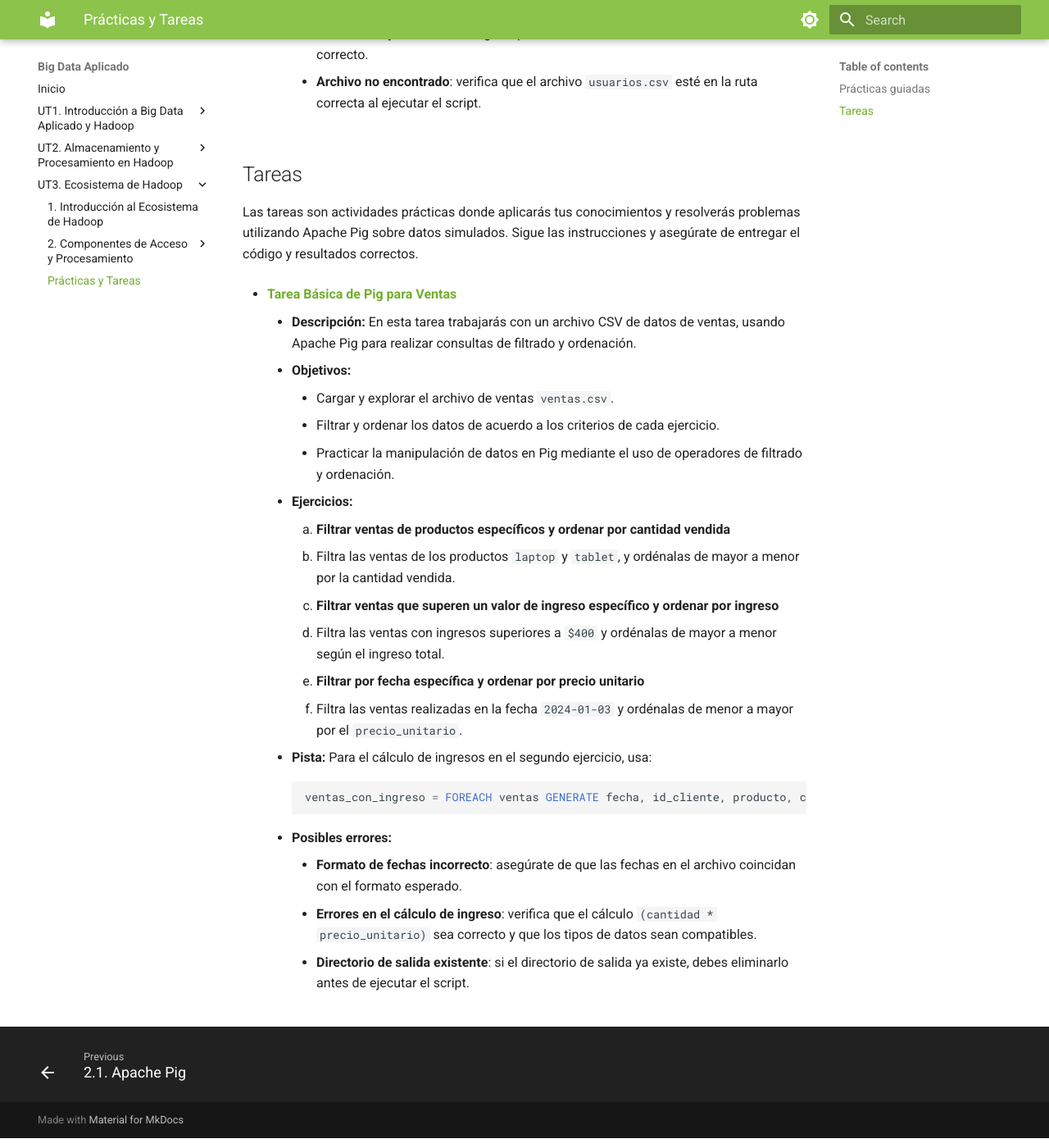
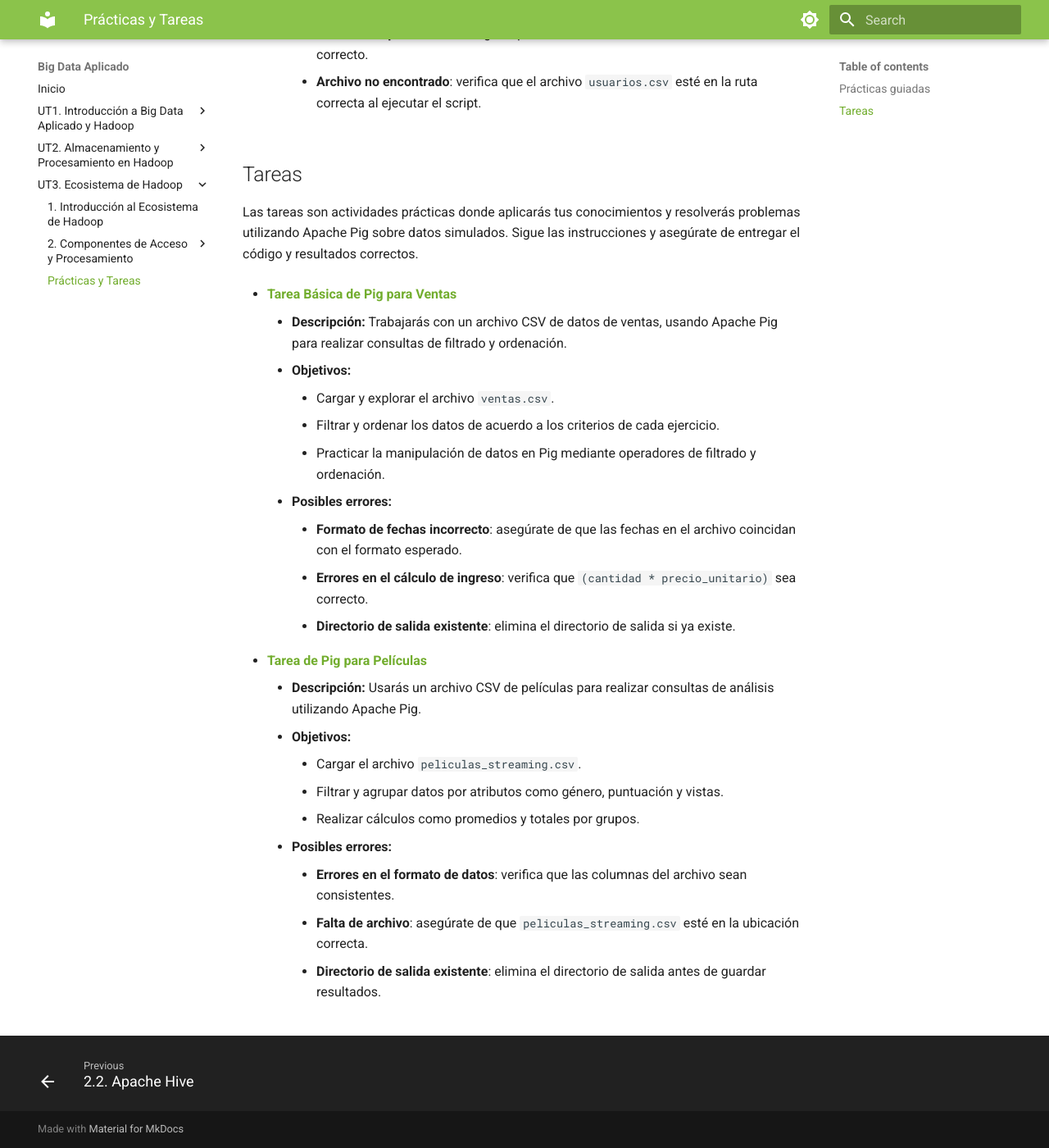
Before and after one commit to jgarciadeparedesh02/bda-apuntes, an MkDocs documentation site: the page built from docs/ut3-ecosistema-hadoop/tareas/index.md, in a window 1280 px wide and 1400 px high, scrolled down 791 px. Shown: the whole window at 82% size. Built offline with MkDocs 1.6.1 and Material for MkDocs 9.7.7, drawn with Linux system fonts in a browser that asks for light colours.

Commit message:
new task

````diff
--- a/docs/ut3-ecosistema-hadoop/tareas/index.md
+++ b/docs/ut3-ecosistema-hadoop/tareas/index.md
@@ -23,26 +23,23 @@ Las prácticas guiadas están diseñadas para que sigas un conjunto de instrucci
 Las tareas son actividades prácticas donde aplicarás tus conocimientos y resolverás problemas utilizando Apache Pig sobre datos simulados. Sigue las instrucciones y asegúrate de entregar el código y resultados correctos.
 
 - [**Tarea Básica de Pig para Ventas**](./pig/2_ventas.md)
-    - **Descripción:** En esta tarea trabajarás con un archivo CSV de datos de ventas, usando Apache Pig para realizar consultas de filtrado y ordenación.
+    - **Descripción:** Trabajarás con un archivo CSV de datos de ventas, usando Apache Pig para realizar consultas de filtrado y ordenación.
     - **Objetivos:**
-        - Cargar y explorar el archivo de ventas `ventas.csv`.
+        - Cargar y explorar el archivo `ventas.csv`.
         - Filtrar y ordenar los datos de acuerdo a los criterios de cada ejercicio.
-        - Practicar la manipulación de datos en Pig mediante el uso de operadores de filtrado y ordenación.
-    - **Ejercicios:**
-        1. **Filtrar ventas de productos específicos y ordenar por cantidad vendida**
-           - Filtra las ventas de los productos `laptop` y `tablet`, y ordénalas de mayor a menor por la cantidad vendida.
-
-        2. **Filtrar ventas que superen un valor de ingreso específico y ordenar por ingreso**
-           - Filtra las ventas con ingresos superiores a `$400` y ordénalas de mayor a menor según el ingreso total.
-
-        3. **Filtrar por fecha específica y ordenar por precio unitario**
-           - Filtra las ventas realizadas en la fecha `2024-01-03` y ordénalas de menor a mayor por el `precio_unitario`.
-
-    - **Pista:** Para el cálculo de ingresos en el segundo ejercicio, usa:
-      ```pig
-      ventas_con_ingreso = FOREACH ventas GENERATE fecha, id_cliente, producto, cantidad, precio_unitario, (cantidad * precio_unitario) AS ingreso;
-      ```
+        - Practicar la manipulación de datos en Pig mediante operadores de filtrado y ordenación.
     - **Posibles errores:**
         - **Formato de fechas incorrecto**: asegúrate de que las fechas en el archivo coincidan con el formato esperado.
-        - **Errores en el cálculo de ingreso**: verifica que el cálculo `(cantidad * precio_unitario)` sea correcto y que los tipos de datos sean compatibles.
-        - **Directorio de salida existente**: si el directorio de salida ya existe, debes eliminarlo antes de ejecutar el script.
+        - **Errores en el cálculo de ingreso**: verifica que `(cantidad * precio_unitario)` sea correcto.
+        - **Directorio de salida existente**: elimina el directorio de salida si ya existe.
+
+- [**Tarea de Pig para Películas**](./pig/3_peliculas.md)
+    - **Descripción:** Usarás un archivo CSV de películas para realizar consultas de análisis utilizando Apache Pig.
+    - **Objetivos:**
+        - Cargar el archivo `peliculas_streaming.csv`.
+        - Filtrar y agrupar datos por atributos como género, puntuación y vistas.
+        - Realizar cálculos como promedios y totales por grupos.
+    - **Posibles errores:**
+        - **Errores en el formato de datos**: verifica que las columnas del archivo sean consistentes.
+        - **Falta de archivo**: asegúrate de que `peliculas_streaming.csv` esté en la ubicación correcta.
+        - **Directorio de salida existente**: elimina el directorio de salida antes de guardar resultados.
--- a/mkdocs.yml
+++ b/mkdocs.yml
@@ -16,6 +16,7 @@ nav:
       - "1. Introducción al Ecosistema de Hadoop": "ut3-ecosistema-hadoop/1introduccion.md"
       - "2. Componentes de Acceso y Procesamiento":
           - "2.1. Apache Pig": "ut3-ecosistema-hadoop/2componentes-acceso-procesamiento/21apache-pig.md"
+          - "2.2. Apache Hive": "ut3-ecosistema-hadoop/2componentes-acceso-procesamiento/22apache-hive.md"
       - "Prácticas y Tareas": "ut3-ecosistema-hadoop/tareas/index.md"
 
 markdown_extensions:
````
Also changed, not shown: docs/ut3-ecosistema-hadoop/2componentes-acceso-procesamiento/22apache-hive.md (+90 -0 lines), docs/ut3-ecosistema-hadoop/tareas/pig/2_ventas.md (+0 -4 lines), docs/ut3-ecosistema-hadoop/tareas/pig/3_peliculas.md (added, +119 -0 lines).
